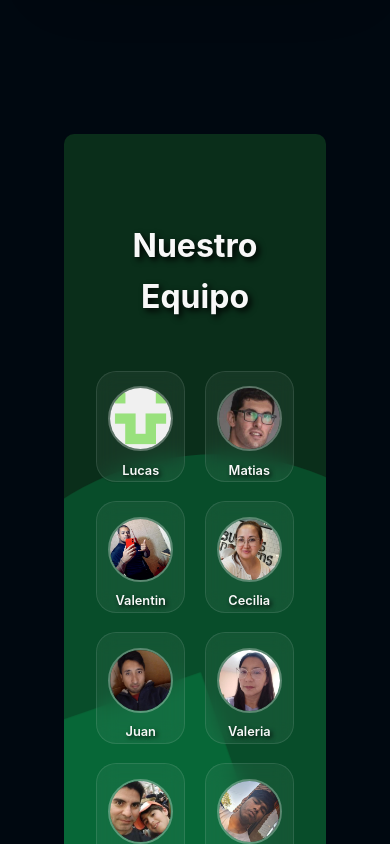
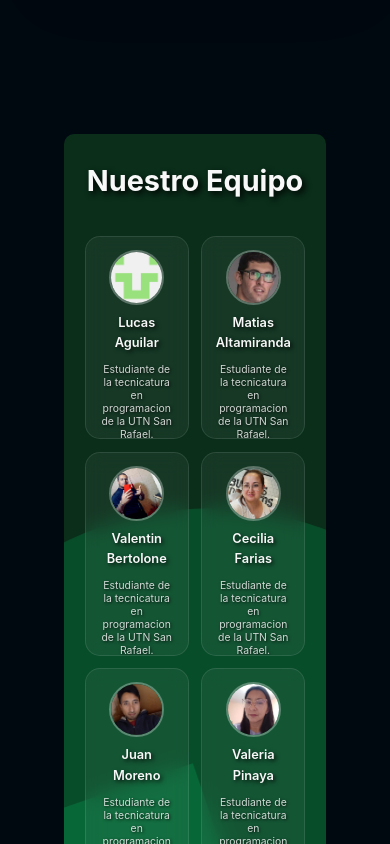
Before and after one commit to JuanMoreno18/Portafolio-EscuadronLobo-Vuejs, a Vue app: page / in a window 390 px wide. Shown: the part 1140-1984 px from the top of the page. Built offline with nearby package versions, Linux system fonts and the light colour scheme.

Commit message:
arreglado responsive en integrantes

```diff
--- a/src/components/IntegrantesComponente.vue
+++ b/src/components/IntegrantesComponente.vue
@@ -124,7 +124,7 @@ const integrantes = ref([
     class="enlace-red"
     title="GitHub"
   >
-                <svg xmlns="http://www.w3.org/2000/svg" width="24" height="24" viewBox="0 0 24 24" fill="currentColor">
+    <svg xmlns="http://www.w3.org/2000/svg" width="20" height="20" viewBox="0 0 24 24" fill="currentColor">
       <path d="M12 0c-6.626 0-12 5.373-12 12 0 5.302 3.438 9.8 8.207 11.387.599.111.793-.261.793-.577v-2.234c-3.338.726-4.033-1.416-4.033-1.416-.546-1.387-1.333-1.756-1.333-1.756-1.089-.745.083-.729.083-.729 1.205.084 1.839 1.237 1.839 1.237 1.07 1.834 2.807 1.304 3.492.997.107-.775.418-1.305.762-1.604-2.665-.305-5.467-1.334-5.467-5.931 0-1.311.469-2.381 1.236-3.221-.124-.303-.535-1.524.117-3.176 0 0 1.008-.322 3.301 1.23.957-.266 1.983-.399 3.003-.404 1.02.005 2.047.138 3.006.404 2.291-1.552 3.297-1.23 3.297-1.23.653 1.653.242 2.874.118 3.176.77.84 1.235 1.911 1.235 3.221 0 4.609-2.807 5.624-5.479 5.921.43.372.823 1.102.823 2.222v3.293c0 .319.192.694.801.576 4.765-1.589 8.199-6.086 8.199-11.386 0-6.627-5.373-12-12-12z"/>
     </svg>
   </a>
@@ -136,20 +136,9 @@ const integrantes = ref([
     class="enlace-red"
     title="Perfil profesional"
   >
-                <svg xmlns="http://www.w3.org/2000/svg" width="48" height="48" viewBox="0 0 24 24">
-
-  <rect width="24" height="24" rx="5" fill="#0A66C2"/>
-
-  <!-- Hoja del currículum  -->
-  <rect x="3.5" y="2.5" width="17" height="19" rx="2" ry="2" fill="#F0F6FF"/>
-  <circle cx="12" cy="9" r="4" fill="#0A66C2"/>
-  <path fill="#0A66C2" d="M5.8 15.5c0-3 12.4-3 12.4 0v2.5H5.8v-2.5z"/>
-
-  <rect x="7" y="19.3" width="10" height="1" fill="#90CAF9"/>
-  <rect x="7" y="21" width="8" height="1" fill="#90CAF9"/>
+    <svg xmlns="http://www.w3.org/2000/svg" width="20" height="20" viewBox="0 0 24 24" fill="currentColor">
+      <path d="M20 3H4c-1.1 0-2 .9-2 2v14c0 1.1.9 2 2 2h16c1.1 0 2-.9 2-2V5c0-1.1-.9-2-2-2zM8 19H5V9h3v10zM6.5 7.5C5.67 7.5 5 6.83 5 6s.67-1.5 1.5-1.5S8 5.17 8 6s-.67 1.5-1.5 1.5zM19 19h-3v-5.5c0-3.03-4-2.8-4 0V19h-3V9h3v1.5c1.4-2.59 7-2.78 7 2.48V19z"/>
     </svg>
-
-
   </a>
 </div>
           </div>
@@ -187,7 +176,7 @@ const integrantes = ref([
   z-index: 1;
   width: 100%;
   max-width: 1100px;
-  margin: 0 auto; /* Centra el contenido */
+  margin: 0 auto;
 }
 
 .titulo {
@@ -201,8 +190,8 @@ const integrantes = ref([
 
 .grid-integrantes {
   display: grid;
-  grid-template-columns: repeat(4, 1fr); /* 4 columnas fijas */
-  gap: 1.2rem; /* Aumenta ligeramente */
+  grid-template-columns: repeat(4, 1fr);
+  gap: 1.2rem;
   padding: 1rem;
   width: 100%;
   margin: 0 auto;
@@ -212,17 +201,17 @@ const integrantes = ref([
   background: rgba(255, 255, 255, 0.05);
   backdrop-filter: blur(10px);
   border: 1px solid rgba(255, 255, 255, 0.1);
-  border-radius: 20px !important; /* Fuerza el border-radius */
-  padding: 0.9rem;
+  border-radius: 20px !important;
+  padding: 1rem;
   transition: all 0.3s ease;
   display: flex;
   flex-direction: column;
   align-items: center;
   text-align: center;
-  aspect-ratio: 0.8;
+  aspect-ratio: 0.75;
   overflow: hidden;
-  -webkit-border-radius: 20px; /* Para Safari */
-  -moz-border-radius: 20px; /* Para Firefox */
+  -webkit-border-radius: 20px;
+  -moz-border-radius: 20px;
 }
 
 .card-integrante:hover {
@@ -240,7 +229,7 @@ const integrantes = ref([
   margin-bottom: 0.6rem;
   border: 2px solid rgba(255, 255, 255, 0.3);
   transition: border-color 0.3s ease;
-  flex-shrink: 0; /* Evita que la imagen se comprima */
+  flex-shrink: 0;
 }
 
 .card-integrante:hover .imagen-contenedor {
@@ -255,12 +244,15 @@ const integrantes = ref([
 
 .info {
   width: 100%;
+  display: flex;
+  flex-direction: column;
+  height: 100%;
 }
 
 .nombre {
-  font-size: 0.8rem;
+  font-size: 0.85rem;
   color: var(--vt-c-white-soft);
-  margin-bottom: 0.2rem;
+  margin-bottom: 0.3rem;
   text-shadow: 2px 2px 4px rgba(0, 0, 0, 0.8);
   font-weight: 600;
 }
@@ -274,48 +266,48 @@ const integrantes = ref([
 }
 
 .descripcion {
-  font-size: 0.65rem;
+  font-size: 0.7rem;
   color: rgba(255, 255, 255, 0.8);
-  line-height: 1.25;
-  margin-bottom: 0.7rem;
+  line-height: 1.3;
+  margin-bottom: 0.8rem;
   text-shadow: 1px 1px 3px rgba(0, 0, 0, 0.8);
   flex-grow: 1;
-  overflow: hidden; /* Evita desbordamiento */
-  display: -webkit-box;
-  -webkit-box-orient: vertical;
 }
 
 .redes-sociales {
   display: flex;
-  gap: 0.6rem;
+  gap: 0.8rem;
   justify-content: center;
-  margin-top: auto; /* Empuja los íconos al fondo */
+  margin-top: auto;
+  padding-top: 0.5rem;
 }
 
 .enlace-red {
   display: flex;
   align-items: center;
   justify-content: center;
-  width: 30px;
-  height: 30px;
+  width: 40px;
+  height: 40px;
   border-radius: 50%;
-  background: rgba(255, 255, 255, 0.1);
+  background: rgba(255, 255, 255, 0.15);
   color: var(--vt-c-white-soft);
   transition: all 0.3s ease;
   text-decoration: none;
 }
 
 .enlace-red:hover {
-  background: rgba(255, 255, 255, 0.2);
-  transform: scale(1.1);
+  background: rgba(0, 255, 136, 0.3);
+  transform: scale(1.15);
+  box-shadow: 0 0 15px rgba(0, 255, 136, 0.5);
 }
 
 .enlace-red svg {
-  width: 15px;
-  height: 15px;
+  width: 22px;
+  height: 22px;
+  fill: currentColor;
 }
 
-/* Responsive */
+/* Tablets */
 @media (max-width: 768px) {
   .titulo {
     font-size: 2rem;
@@ -323,10 +315,126 @@ const integrantes = ref([
 
   .grid-integrantes {
     grid-template-columns: repeat(2, 1fr);
+    gap: 1rem;
   }
 
   .integrantes-contenedor {
-    padding: 2rem 1rem;
+    padding: 2rem 1.5rem;
+  }
+
+  .card-integrante {
+    padding: 1rem;
+    aspect-ratio: 0.7;
+  }
+
+  .enlace-red {
+    width: 38px;
+    height: 38px;
+  }
+
+  .enlace-red svg {
+    width: 20px;
+    height: 20px;
+  }
+}
+
+/* Celulares 425px */
+@media (max-width: 425px) {
+  .titulo {
+    font-size: 1.8rem;
+    margin-bottom: 1.5rem;
+  }
+
+  .grid-integrantes {
+    grid-template-columns: repeat(2, 1fr);
+    gap: 0.8rem;
+    padding: 0.5rem;
+  }
+
+  .card-integrante {
+    padding: 0.8rem;
+    border-radius: 15px !important;
+    aspect-ratio: 0.51; /* Más alto en móviles */
+  }
+
+  .imagen-contenedor {
+    width: 55px;
+    height: 55px;
+    margin-bottom: 0.5rem;
+  }
+
+  .nombre {
+    font-size: 0.8rem;
+    margin-bottom: 0.2rem;
+  }
+
+  .rol {
+    font-size: 0.72rem;
+    margin-bottom: 0.4rem;
+  }
+
+  .descripcion {
+    font-size: 0.65rem;
+    line-height: 1.25;
+    margin-bottom: 0.6rem;
+  }
+
+  .redes-sociales {
+    gap: 0.7rem;
+  }
+
+  .enlace-red {
+    width: 36px;
+    height: 36px;
+  }
+
+  .enlace-red svg {
+    width: 19px;
+    height: 19px;
+  }
+
+  .integrantes-contenedor {
+    padding: 1.5rem 0.8rem;
+  }
+}
+
+/* Celulares pequeños */
+@media (max-width: 375px) {
+  .titulo {
+    font-size: 1.5rem;
+  }
+
+  .grid-integrantes {
+    gap: 0.6rem;
+    padding: 0.3rem;
+  }
+
+  .card-integrante {
+    padding: 0.7rem;
+    aspect-ratio: 0.65;
+  }
+
+  .imagen-contenedor {
+    width: 50px;
+    height: 50px;
+  }
+
+  .nombre {
+    font-size: 0.75rem;
+  }
+
+  .descripcion {
+    font-size: 0.6rem;
+  }
+
+  .enlace-red {
+    width: 34px;
+    height: 34px;
+  }
+
+  .enlace-red svg {
+    width: 18px;
+    height: 18px;
   }
 }
 </style>
```
Lines whose indentation alone changed are shown as unchanged.
